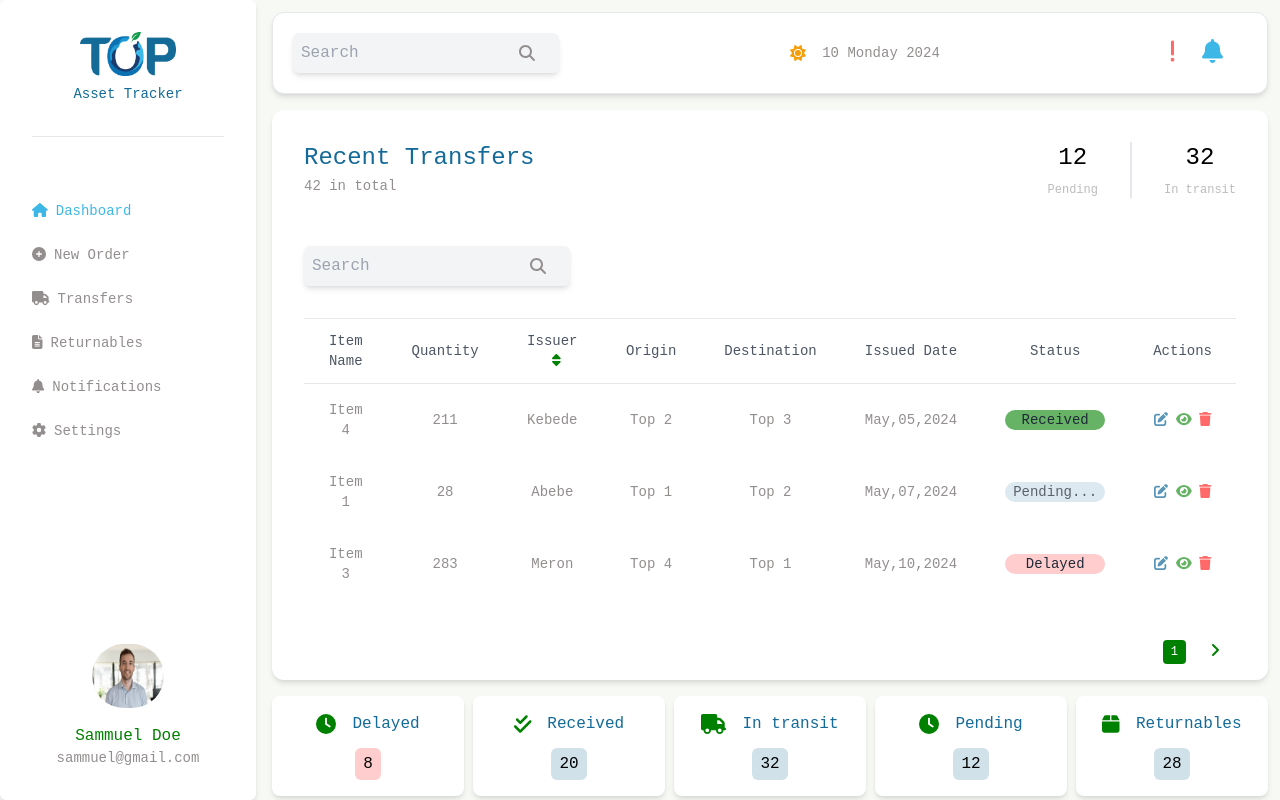
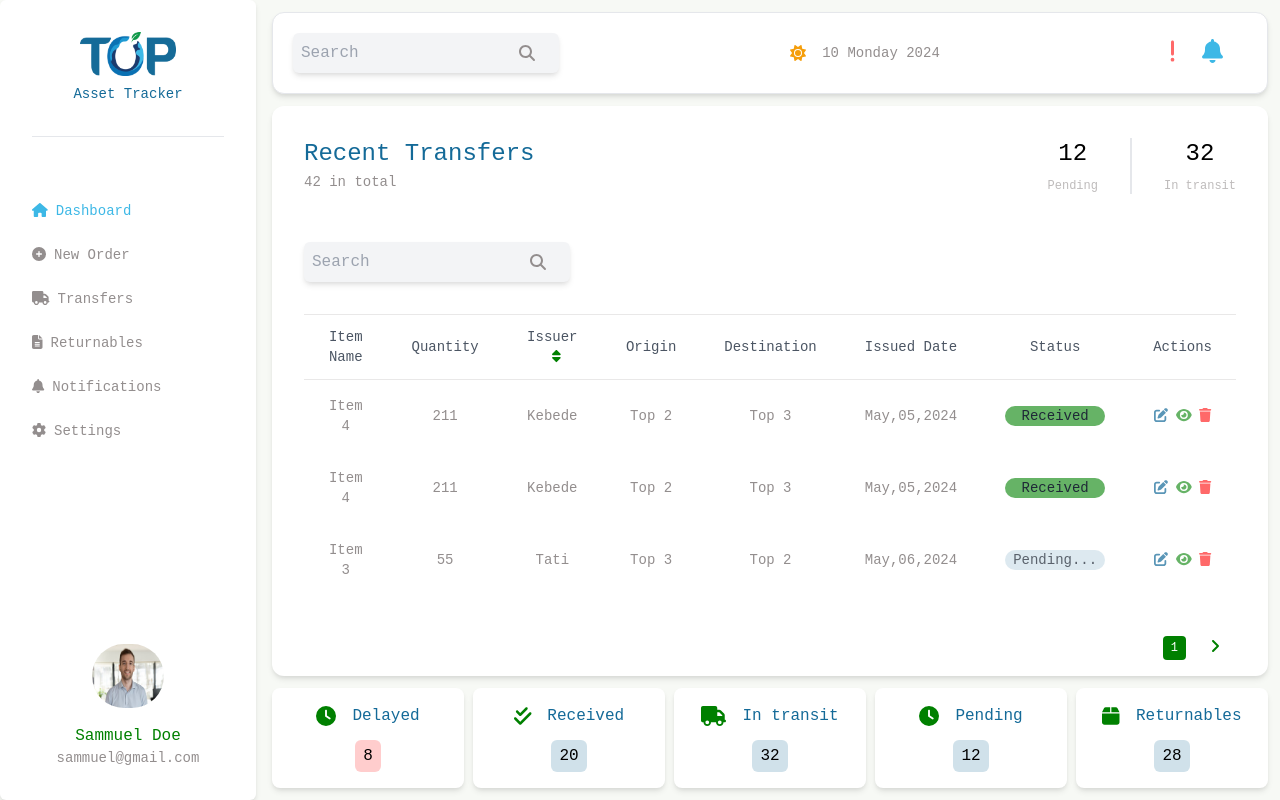
Before and after one commit to yetemegn-telaye/Top-Assset-Tracker, a React (Create React App) app: page /dashboard in a window 1280 px wide. Built offline with nearby package versions, Linux system fonts and the light colour scheme; the HTML template or start-up script is replaced by a standard one.

Commit message:
Update table and centralized data

```diff
--- a/src/components/common/Table/DataTable.tsx
+++ b/src/components/common/Table/DataTable.tsx
@@ -52,6 +52,11 @@ const DataTable = <T extends object>({ columns, data }: TableProps<T>) => {
     console.log('Delete', row);
   };
 
+ const handleRowClick = (e: any) => {
+    const id = e.target.parentElement.children[0].textContent;
+    navigate(`/transfers/${id}`);
+  }
+
   const actionsColumn: Column<T> = {
     Header: 'Actions',
     accessor: 'actions' as keyof T,
@@ -105,7 +110,7 @@ const DataTable = <T extends object>({ columns, data }: TableProps<T>) => {
           {rows.map(row => {
             prepareRow(row);
             return (
-              <tr {...row.getRowProps()} className="hover:bg-accent-lighter cursor-pointer">
+              <tr {...row.getRowProps()} className="hover:bg-secondary-lighter cursor-pointer" onClick={handleRowClick}>
                 {row.cells.map(cell => {
                   const cellValue = cell.value;
                   let cellClass = "px-6 py-4 text-accent font-light text-sm text-center";
--- a/src/components/layout/Layout.tsx
+++ b/src/components/layout/Layout.tsx
@@ -11,7 +11,7 @@ const Layout: FC<LayoutProps> = ({ children }) => {
     return (
         <div className="flex gap-1 h-screen pb-3">
         <Sidebar />
-        <div className="flex flex-col gap-4 w-full m-3 mb-3">
+        <div className="flex flex-col gap-3 w-full m-3 mb-3">
         <SearchBar />
         {children}
         </div>
--- /dev/null
+++ b/src/constants/data.tsx
@@ -0,0 +1,24 @@
+interface Data {
+  id: number;
+  item_name: string;
+  quantity: number;
+  issuer: string;
+  origin: string;
+  destination: string;
+  issued_date: string;
+  status: string;
+}
+
+export const transferData: Data[] = [
+    {id:1, item_name: 'Item 1', quantity: 28, issuer: 'Abebe', origin: 'Top 1', destination: 'Top 2', issued_date: 'May,07,2024', status: 'Pending...' },
+    {id:2, item_name: 'Item 4', quantity: 211, issuer: 'Kebede', origin: 'Top 2', destination: 'Top 3', issued_date: 'May,05,2024', status: 'Received' },
+    {id:2, item_name: 'Item 3', quantity: 283, issuer: 'Meron', origin: 'Top 4', destination: 'Top 1', issued_date: 'May,10,2024', status: 'Delayed' },
+    {id:3, item_name: 'Item 3', quantity: 55, issuer: 'Tati', origin: 'Top 3', destination: 'Top 2', issued_date: 'May,06,2024', status: 'Pending...' },
+    {id:4, item_name: 'Item 1', quantity: 28, issuer: 'Abebe', origin: 'Top 1', destination: 'Top 2', issued_date: 'May,07,2024', status: 'Pending...' },
+    {id:5,item_name: 'Item 4', quantity: 211, issuer: 'Kebede', origin: 'Top 2', destination: 'Top 3', issued_date: 'May,05,2024', status: 'Received' },
+    {id:6, item_name: 'Item 3', quantity: 283, issuer: 'Meron', origin: 'Top 4', destination: 'Top 1', issued_date: 'May,10,2024', status: 'Delayed' },
+    {id:7, item_name: 'Item 3', quantity: 55, issuer: 'Tati', origin: 'Top 3', destination: 'Top 2', issued_date: 'May,06,2024', status: 'Returnables' },
+    {id:6, item_name: 'Item 3', quantity: 283, issuer: 'Meron', origin: 'Top 4', destination: 'Top 1', issued_date: 'May,10,2024', status: 'Approved' },
+    {id:7, item_name: 'Item 3', quantity: 55, issuer: 'Tati', origin: 'Top 3', destination: 'Top 2', issued_date: 'May,06,2024', status: 'Approved' },
+
+  ];
--- a/src/constants/routes.ts
+++ b/src/constants/routes.ts
@@ -4,7 +4,7 @@ import Dashboard from '../features/dashboard/Dashboard';
 import TransferList from '../features/transfers/TransferList';
 import TransferDetail from '../features/transfers/TransferDetail';
 import NewTransferOrder from '../features/transfers/NewTransferOrder';
-import InTransits from '../features/transfers/InTransits';
+import InTransits from '../features/transfers/ReturnableList';
 import Settings from '../features/settings/Settings';
 import Notifications from '../features/notifications/Notifications';
 
--- a/src/features/dashboard/Dashboard.tsx
+++ b/src/features/dashboard/Dashboard.tsx
@@ -6,6 +6,7 @@ import { useEffect, useState } from "react";
 import FilterOptions from "../../components/common/Table/FilterOptions";
 import StatusCard from "./StatusCard";
 import { icon } from "@fortawesome/fontawesome-svg-core";
+import { transferData } from "../../constants/data";
 
 const Dashboard = () => {
     interface Data {
@@ -53,13 +54,7 @@ const Dashboard = () => {
           },
       ];
 
-      const data: Data[] = [
-        { id:1, item_name: 'Item 1', quantity: 28, issuer: 'Abebe', origin: 'Top 1', destination: 'Top 2', issued_date: 'May,07,2024', status: 'Pending...' },
-        { id:2, item_name: 'Item 4', quantity: 211, issuer: 'Kebede', origin: 'Top 2', destination: 'Top 3', issued_date: 'May,05,2024', status: 'Received' },
-        { id:3, item_name: 'Item 3', quantity: 283, issuer: 'Meron', origin: 'Top 4', destination: 'Top 1', issued_date: 'May,10,2024', status: 'Delayed' },
-
-      ];
-
+    const data:Data[]= transferData;
       const statusProgress = [
         {status: 'Delayed', progress: 8,icon:'faClock'},
         {status: 'Received', progress: 20, icon:'faCheck'},
@@ -67,14 +62,11 @@ const Dashboard = () => {
         {status: 'Pending', progress: 12, icon:'faClock'},
         {status: 'Returnables', progress: 28, icon:'faBox'},
       ];
-      useEffect(() => {
-        const sortedData = data.sort((a, b) => {
-            const dateA = new Date(a.issued_date).getTime();
-            const dateB = new Date(b.issued_date).getTime();
-            return dateA - dateB;
-          });
-        setTableData(sortedData);
-      },[]);
+      const sortedData = data.sort((a, b) => {
+        const dateA = new Date(a.issued_date).getTime();
+        const dateB = new Date(b.issued_date).getTime();
+        return dateA - dateB;
+      });
 
 
       useEffect(() => {
@@ -90,18 +82,13 @@ const Dashboard = () => {
         });
         setTableData(filteredData);
     } else {
-        const sortedData = data.sort((a, b) => {
-          const dateA = new Date(a.issued_date).getTime();
-          const dateB = new Date(b.issued_date).getTime();
-          return dateA - dateB;
-        });
-        setTableData(sortedData);
+        setTableData(sortedData.slice(0,3));
       }
       },[searchTerm]);
 
     return (
         <Layout>
-            <div className="flex flex-col gap-4 items-start h-screen w-full">
+            <div className="flex flex-col gap-3 items-start h-screen w-full">
             <div className="bg-background-paper rounded-xl shadow-md p-8 pb-2 w-full">
                 <div className="flex item-center justify-between mb-6 pb-6">
                     <div>
--- a/src/features/transfers/InTransits.tsx
+++ b/src/features/transfers/ReturnableList.tsx
@@ -6,8 +6,9 @@ import SearchInput from "../../components/common/SearchInput";
 import { FontAwesomeIcon } from "@fortawesome/react-fontawesome";
 import { faFileLines, faTruck } from "@fortawesome/free-solid-svg-icons";
 import { useNavigate } from "react-router-dom";
+import { transferData } from "../../constants/data";
 
-const InTransits = () => {
+const ReturnableList = () => {
     interface Data {
         id: number;
         item_name: string;
@@ -54,17 +55,7 @@ const InTransits = () => {
           },
       ];
 
-      const data: Data[] = [
-        {id: 1, item_name: 'Item 1', quantity: 28, issuer: 'Abebe', origin: 'Top 1', destination: 'Top 2', issued_date: 'May,07,2024', status: 'Returnables' },
-        {id: 2, item_name: 'Item 4', quantity: 211, issuer: 'Kebede', origin: 'Top 2', destination: 'Top 3', issued_date: 'May,05,2024', status: 'Received' },
-        {id: 3, item_name: 'Item 3', quantity: 283, issuer: 'Meron', origin: 'Top 4', destination: 'Top 1', issued_date: 'May,10,2024', status: 'Delayed' },
-        {id: 4, item_name: 'Item 3', quantity: 55, issuer: 'Tati', origin: 'Top 3', destination: 'Top 2', issued_date: 'May,06,2024', status: 'Pending...' },
-        {id: 5, item_name: 'Item 1', quantity: 28, issuer: 'Abebe', origin: 'Top 1', destination: 'Top 2', issued_date: 'May,07,2024', status: 'Pending...' },
-        {id: 6, item_name: 'Item 4', quantity: 211, issuer: 'Kebede', origin: 'Top 2', destination: 'Top 3', issued_date: 'May,05,2024', status: 'Received' },
-        {id: 7, item_name: 'Item 3', quantity: 283, issuer: 'Meron', origin: 'Top 4', destination: 'Top 1', issued_date: 'May,10,2024', status: 'Delayed' },
-        {id: 8, item_name: 'Item 3', quantity: 55, issuer: 'Tati', origin: 'Top 3', destination: 'Top 2', issued_date: 'May,06,2024', status: 'Returnables' },
-
-      ];
+    const data: Data[] = transferData;
       const navigate = useNavigate();
       const sortedData = data.sort((a, b) => {
         const dateA = new Date(a.issued_date).getTime();
@@ -77,10 +68,6 @@ const InTransits = () => {
         );
       }
     );
-
-      useEffect(() => {
-        setTableData(filteredData);
-      },[]);
 
 
       useEffect(() => {
@@ -130,4 +117,4 @@ const InTransits = () => {
     </Layout>
     );
     }
-export default InTransits;
+export default ReturnableList;
--- a/src/features/transfers/TransferList.tsx
+++ b/src/features/transfers/TransferList.tsx
@@ -7,6 +7,7 @@ import { FontAwesomeIcon } from "@fortawesome/react-fontawesome";
 import { faTruck } from "@fortawesome/free-solid-svg-icons";
 import FilterOptions from "../../components/common/Table/FilterOptions";
 import { useNavigate } from 'react-router';
+import { transferData } from "../../constants/data";
 
 const TransferList = () => {
     interface Data {
@@ -55,19 +56,8 @@ const TransferList = () => {
           },
       ];
 
-      const data: Data[] = [
-        {id:1, item_name: 'Item 1', quantity: 28, issuer: 'Abebe', origin: 'Top 1', destination: 'Top 2', issued_date: 'May,07,2024', status: 'Pending...' },
-        {id:2, item_name: 'Item 4', quantity: 211, issuer: 'Kebede', origin: 'Top 2', destination: 'Top 3', issued_date: 'May,05,2024', status: 'Received' },
-        {id:2, item_name: 'Item 3', quantity: 283, issuer: 'Meron', origin: 'Top 4', destination: 'Top 1', issued_date: 'May,10,2024', status: 'Delayed' },
-        {id:3, item_name: 'Item 3', quantity: 55, issuer: 'Tati', origin: 'Top 3', destination: 'Top 2', issued_date: 'May,06,2024', status: 'Pending...' },
-        {id:4, item_name: 'Item 1', quantity: 28, issuer: 'Abebe', origin: 'Top 1', destination: 'Top 2', issued_date: 'May,07,2024', status: 'Pending...' },
-        {id:5,item_name: 'Item 4', quantity: 211, issuer: 'Kebede', origin: 'Top 2', destination: 'Top 3', issued_date: 'May,05,2024', status: 'Received' },
-        {id:6, item_name: 'Item 3', quantity: 283, issuer: 'Meron', origin: 'Top 4', destination: 'Top 1', issued_date: 'May,10,2024', status: 'Delayed' },
-        {id:7, item_name: 'Item 3', quantity: 55, issuer: 'Tati', origin: 'Top 3', destination: 'Top 2', issued_date: 'May,06,2024', status: 'Returnables' },
-        {id:6, item_name: 'Item 3', quantity: 283, issuer: 'Meron', origin: 'Top 4', destination: 'Top 1', issued_date: 'May,10,2024', status: 'Approved' },
-        {id:7, item_name: 'Item 3', quantity: 55, issuer: 'Tati', origin: 'Top 3', destination: 'Top 2', issued_date: 'May,06,2024', status: 'Approved' },
+      const data: Data[] = transferData;
 
-      ];
       const transferStatus = ['All', 'Pending...', 'Approved', 'Delayed', 'Received', 'Returnables'];
       const navigate = useNavigate();
 
@@ -117,6 +107,7 @@ const TransferList = () => {
 
     const handleNavigate = () => {
         navigate('/new-transfer');
+
     }
 
     return (
```
